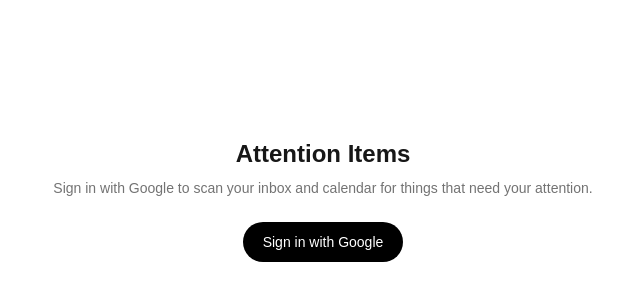
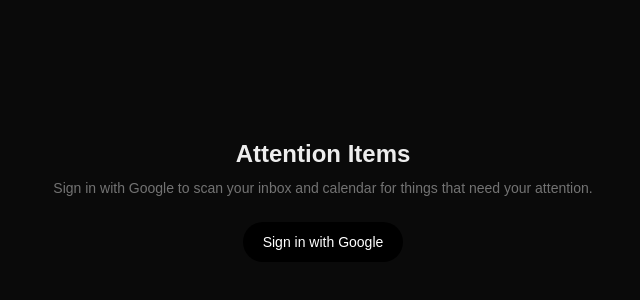
Before and after one commit to brencarnacion03/attention-items, a Next.js app: page /login in a window 1280 px wide. Shown: the part 200-500 px from the top of the page, without its empty margins (317-957 px from the left). Built offline with nearby package versions, Linux system fonts and the light colour scheme.

Commit message:
Force the dark theme regardless of system color scheme
The background only went dark under prefers-color-scheme: dark, so a
device or browser in light mode showed white text on a white page. The
whole app is styled for dark mode only, so make it the sole theme.

```diff
--- a/src/app/globals.css
+++ b/src/app/globals.css
@@ -3,15 +3,9 @@
 @tailwind utilities;
 
 :root {
-  --background: #ffffff;
-  --foreground: #171717;
-}
-
-@media (prefers-color-scheme: dark) {
-  :root {
-    --background: #0a0a0a;
-    --foreground: #ededed;
-  }
+  --background: #0a0a0a;
+  --foreground: #ededed;
+  color-scheme: dark;
 }
 
 body {
```
